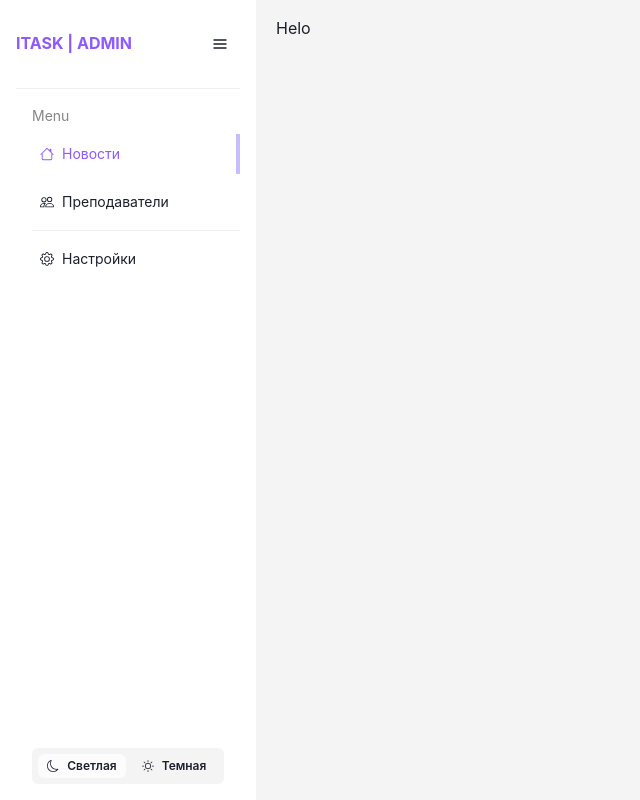
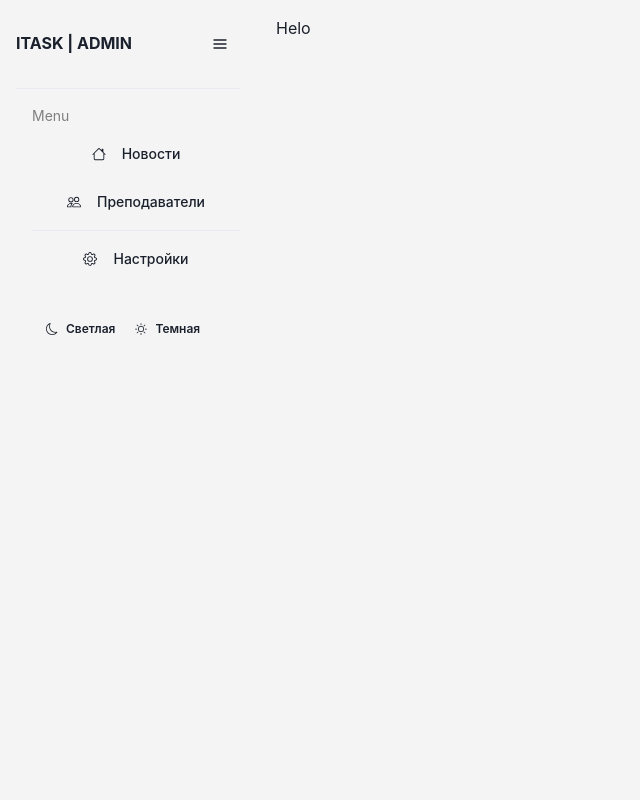
Before and after one commit to AnastasiaPeretyatko/itask-admin, a Next.js app: page / in a window 1280 px wide. Shown: the whole page, without its empty margins (0-640 px from the left). Built offline with nearby package versions, Linux system fonts and the light colour scheme; no server answers.

Commit message:
TSK-8: добавить стили

```diff
--- /dev/null
+++ b/src/style/colors.ts
@@ -0,0 +1,34 @@
+export const colors = {
+  primary: {
+    blue: '#2A85FF',
+    green: '#83BF6E',
+    orange: '#FF6A55',
+    purple: '#8E59FF',
+  },
+  secondary: {
+    blue: '#B1E5FC',
+    green: '#B5E4CA',
+    orange: '#FFBC99',
+    purple: '#CABDFF',
+  },
+
+  black: {
+    100: '#111315',
+    200: '#1A1D1F',
+    300: '#272B30',
+    400: '#303336',
+  },
+  white: {
+    100: '#ffffff',
+    200: '#FCFCFC',
+    300: '#F4F4F4',
+  },
+  red: {
+    100: '#FFECEE',
+  },
+  neutral: {
+    light: '#F4F4F4',
+    medium: '#B0B0B0',
+    dark: '#303336',
+  },
+}
--- a/src/style/components/button.ts
+++ b/src/style/components/button.ts
@@ -1,38 +1,22 @@
 import { defineStyle, defineStyleConfig } from '@chakra-ui/react'
 
 const baseStyle = defineStyle({})
-
-const switchTheme = defineStyle(() => {
-  return {
-    textTransform: 'capitalize',
-    display: 'flex',
-    maxW: 'unset',
-    width: '100%',
-    _active: {
-      bg: 'fill.switch',
-      // color: 'white',
-      borderRadius: 'md',
-    },
-  }
-})
 
 const primary = defineStyle(() => {
   return {
     paddingX: 7,
     fontSize: 'sm',
-    bg: 'PRIMARY_PURPLE',
+    bg: 'primary.purple',
     color: 'white',
-    // textTransform: 'capitalize',
     borderRadius: 10,
-
     _hover: {
-      bgColor: 'purple.600',
+      opacity: 0.8,
       _disabled: {
+        opacity: 0.5,
         bg: 'button.bg',
         color: 'text.pale',
       },
     },
-
     _disabled: {
       bg: 'button.bg',
       color: 'text.pale',
@@ -42,37 +26,55 @@ const primary = defineStyle(() => {
 
 const sidebarBtn = defineStyle(() => {
   return {
-    borderRadius: 'none',
-    paddingY: 1,
-    paddingX: 2,
-    justifyContent: 'start',
     width: '100%',
-    fontWeight: 400,
     fontSize: 'sm',
-    // _hover: {
-    //   bg: 'fill.switch',
-    // },
+    fontWeight: 500,
+    padding: 2,
+    gap: 4,
     _hover: {
-      borderRight: '4px solid',
-      borderColor: 'SECONDARY_PURPLE',
+      bg: 'neutral.light',
     },
     _active: {
-      borderRight: '4px solid',
-      borderColor: 'SECONDARY_PURPLE',
-      color: 'PRIMARY_PURPLE',
+      bg: 'neutral.light',
+    },
+    '& span': {
+      mr: 0
+    }
+  }
+})
+
+const unstyledBtn = defineStyle(() => {
+  return {
+    fontSize: 'sm',
+    fontWeight: 500,
+    padding: 2,
+    width: 'full',
+    justifyContent: 'flex-start',
+    height: 'max-content',
+    _hover: {
+      bg: 'background.switch',
     },
   }
 })
 
-const iconStyle = defineStyle(() => {
+const pagination = defineStyle(() => {
   return {
-
+    color: 'text.pale',
+    _active: {
+      bg: 'primary.purple',
+      color: 'background.main'
+    }
   }
 })
 
 export const buttonTheme = defineStyleConfig({
   baseStyle,
-  variants: { switchTheme, primary, sidebarBtn, iconStyle },
+  variants: {
+    primary,
+    sidebarBtn,
+    unstyledBtn,
+    pagination,
+  },
   defaultProps: {
     // size: 'sm',
   },
--- a/src/style/components/container.ts
+++ b/src/style/components/container.ts
@@ -25,15 +25,20 @@ const viewDate = defineStyle(() => {
 
 const header = defineStyle(() => {
   return {
+    position: 'sticky',
+    top: 0,
+    zIndex: 10,
+    backgroundColor: 'background.main',
+    width: 'full',
     display: 'flex',
     flexDir: 'row',
     alignItems: 'center',
     justifyContent: 'space-between',
     gap: '20px',
-    paddingY: '10px',
-    marginX: '10px',
-    borderBottom: '1px solid',
-    borderColor: 'whiteAlpha.200',
+    padding: 4,
+    // borderColor: 'whiteAlpha.200',
+    boxShadow:'0 4px 2px -2px #80808021',
+    borderRadius: '10px'
   }
 })
 
@@ -61,8 +66,8 @@ const selector = defineStyle(() => {
     border: '1px solid',
     borderColor: 'fill.switch',
     position: 'relative',
-    paddingY: 2,
-    paddingX: 4,
+    paddingY: 1,
+    paddingX: 3,
     fontSize: 'sm',
     bg: 'bg',
   }
@@ -94,13 +99,7 @@ const label = defineStyle(() => {
 })
 
 const sidebar = defineStyle(() => {
-  return {
-    bg: 'sidebarBG',
-    display: 'flex',
-    flexDir: 'column',
-    width: '256px',
-    height: '100vh',
-  }
+  return {}
 })
 
 export const containerTheme = defineStyleConfig({
--- /dev/null
+++ b/src/style/components/popover.ts
@@ -0,0 +1,33 @@
+import { popoverAnatomy as parts } from '@chakra-ui/anatomy'
+import { createMultiStyleConfigHelpers } from '@chakra-ui/react'
+const { definePartsStyle, defineMultiStyleConfig } =
+  createMultiStyleConfigHelpers(parts.keys)
+
+const baseStyle = definePartsStyle({
+  arrow: 'inherit'
+})
+
+const userSetting = definePartsStyle({
+  popper: {
+    fontSize: 'sm',
+  },
+  content: {
+    bg: 'background.main',
+    width: 60,
+    borderRadius: '10px',
+  },
+  body: {
+    padding: 1,
+  },
+  footer: {
+    padding: 1,
+  },
+  arrow: {
+    background: 'background.main',
+  }
+})
+
+export const popoverTheme = defineMultiStyleConfig({
+  baseStyle,
+  variants: { userSetting },
+})
--- a/src/style/theme.ts
+++ b/src/style/theme.ts
@@ -7,10 +7,12 @@ import { listTheme } from './components/list'
 import { modalTheme } from './components/modal'
 import { tableTheme } from './components/table'
 import { menuTheme } from './components/menu'
+import { popoverTheme } from './components/popover'
+import { colors } from './colors'
 
 export const theme = extendTheme({
   config: {
-    initialColorMode: 'light',
+    initialColorMode: 'system',
     useSystemColorMode: true,
   },
   styles: {
@@ -22,6 +24,12 @@ export const theme = extendTheme({
   },
   semanticTokens: {
     colors: {
+      background: {
+        main: { _dark: '#1A1D1F', _light: 'white.100' },
+        fill: { _dark: 'BLACK_300', _light: 'white.200' },
+        switch: { _dark: 'BLACK_100', _light: 'white.300' },
+      },
+
       sidebarBG: { _dark: '#1A1D1F', _light: 'white.100' },
       text: {
         pale: { _dark: 'whiteAlpha.600', _light: 'blackAlpha.600' },
@@ -30,42 +38,29 @@ export const theme = extendTheme({
       fill: {
         switch: { _dark: 'BLACK_300', _light: 'white.200' },
       },
-      background: {
-        switch: { _dark: 'BLACK_100', _light: 'white.300' },
-      },
+      // background: {
+      //   switch: { _dark: 'BLACK_100', _light: 'white.300' },
+      // },
       button: {
         bg: { _dark: 'whiteAlpha.900', _light: 'blackAlpha.400' },
       },
     },
   },
   colors: {
-    PRIMARY_BLUE: '#2A85FF',
-    PRIMARY_GREEN: '#83BF6E',
-    PRIMARY_ORANGE: '#FF6A55',
-    PRIMARY_PURPLE: '#8E59FF',
+    ...colors,
 
-    SECONDARY_BLUE: '#B1E5FC',
-    SECONDARY_GREEN: '#B5E4CA',
-    SECONDARY_ORANGE: '#FFBC99',
-    SECONDARY_PURPLE: '#CABDFF',
+    // white: {
+    //   100: 'white',
+    //   200: '#FCFCFC',
+    //   300: '#F4F4F4',
+    // },
 
-    BLACK_100: '#111315',
-    BLACK_200: '#1A1D1F',
-    BLACK_300: '#272B30',
-    BLACK_400: '#303336',
+    // red: {
+    //   100: '#FFECEE',
+    // },
 
-    white: {
-      100: 'white',
-      200: '#FCFCFC',
-      300: '#F4F4F4',
-    },
-
-    red: {
-      100: '#FFECEE'
-    },
-
-    black: '#111315',
-    PRIMARY_WHITE: '#FCFCFC',
+    // black: '#111315',
+    // PRIMARY_WHITE: '#FCFCFC',
   },
   components: {
     Container: containerTheme,
@@ -76,5 +71,6 @@ export const theme = extendTheme({
     Modal: modalTheme,
     Table: tableTheme,
     Menu: menuTheme,
+    Popover: popoverTheme,
   },
 })
```
